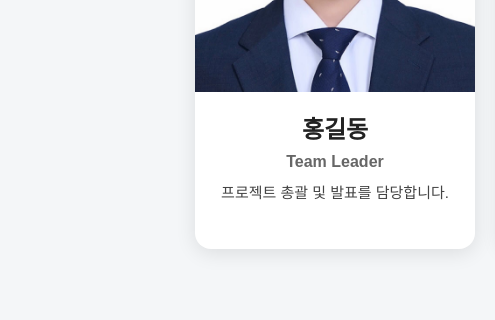
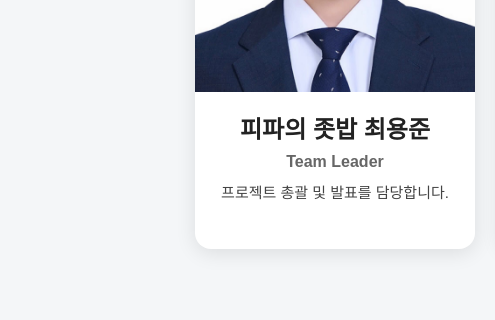
Before and after one commit to jinseong-3886/jinseong-3886.github.io, a plain HTML site: page index.html in a window 1280 px wide. Shown: the part 535-855 px from the top of the page, 0-495 px from the left. Drawn offline with Linux system fonts and the light colour scheme.

Commit message:
Update index.html

```diff
--- a/index.html
+++ b/index.html
@@ -104,7 +104,7 @@
     <div class="member-list">
       <div class="member-card">
         <img src="member1.jpg" alt="member1">
-        <h3>홍길동</h3>
+        <h3>피파의 좃밥 최용준</h3>
         <div class="role">Team Leader</div>
         <div class="desc">
           프로젝트 총괄 및 발표를 담당합니다.
```
